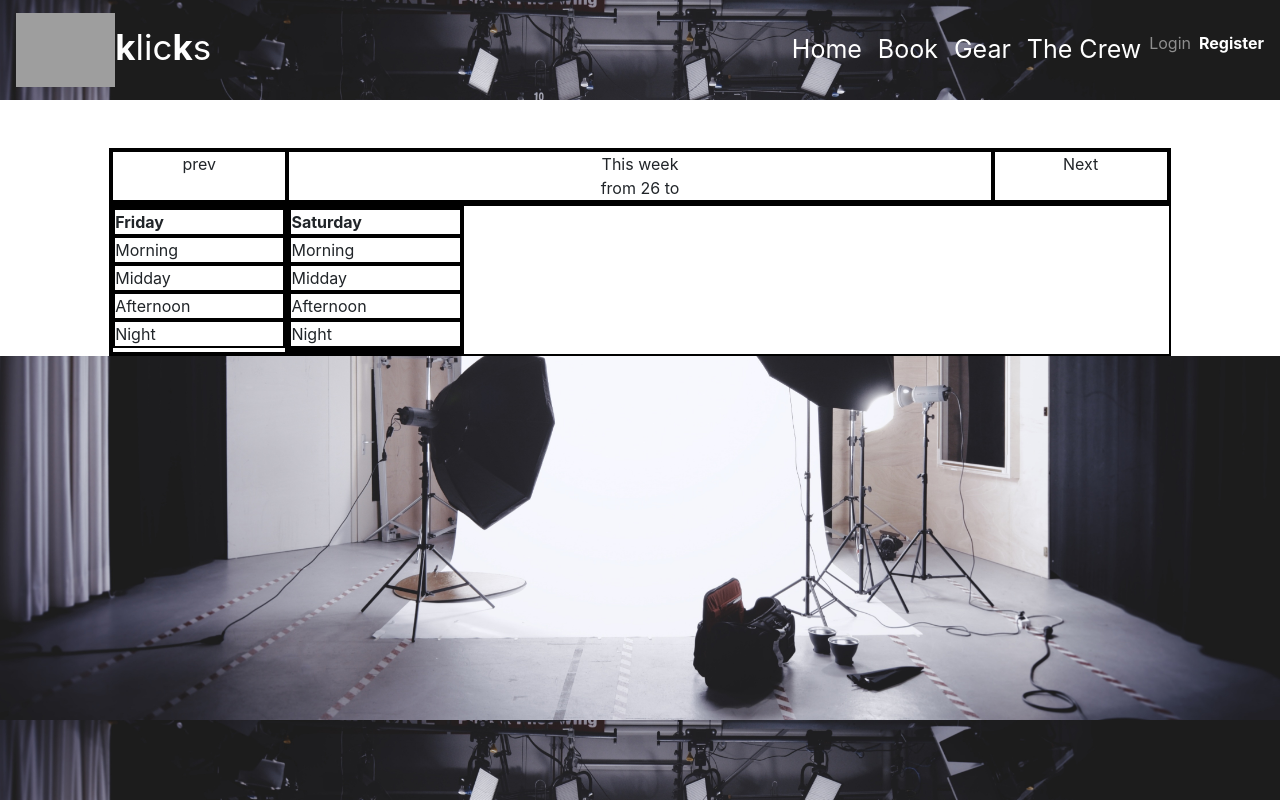
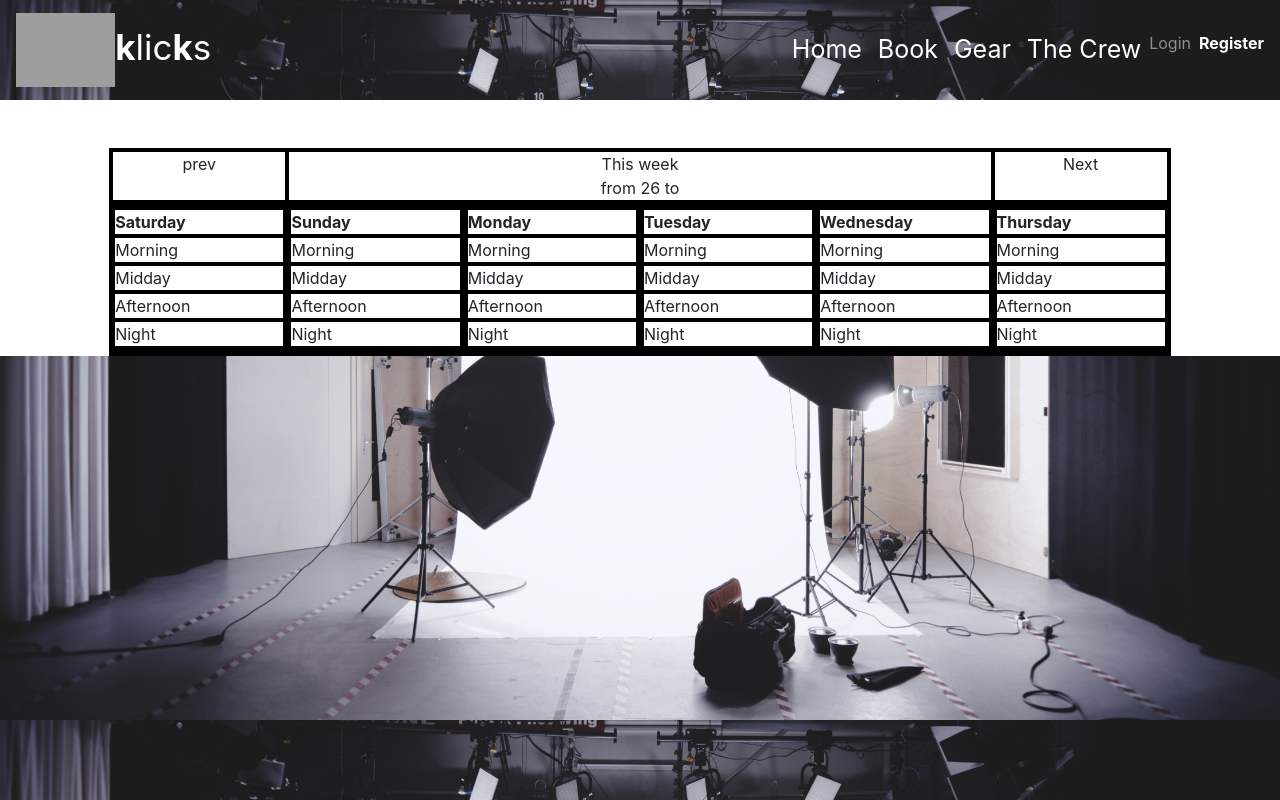
Before and after one commit to giorgoskoz/cb7teamProtoFront, a React (Create React App) app: page /ctest in a window 1280 px wide. Built offline with nearby package versions, Linux system fonts and the light colour scheme; grey boxes are pictures that could not be loaded.

Commit message:
CalendarTest working

```diff
--- a/src/components/CalendarTest.jsx
+++ b/src/components/CalendarTest.jsx
@@ -1,5 +1,6 @@
 import React from 'react';
 import { Container, Col, Row, Jumbotron } from 'react-bootstrap';
+import Moment from 'react-moment';
 
 class CalendarTest extends React.Component{
 
@@ -13,6 +14,7 @@ class CalendarTest extends React.Component{
 
         this.dayWithWords = this.dayWithWords.bind(this);
         this.dailySchedule = this.dailySchedule.bind(this);
+        this.sixDays = this.sixDays.bind(this);
     }
 
     dayWithWords( dayNo ) {
@@ -28,15 +30,26 @@ class CalendarTest extends React.Component{
         return weekdays[dayNo];
     }
 
-    dailySchedule ( date ){
+    sixDays( date ){
+        let sixDaysCols = [];
+        for(let i = 0; i < 6; i++){
+            let nextDay = new Date();
+            nextDay.setDate(date.getDate()+1);
+            let sixDaysCol = this.dailySchedule( nextDay, i );
+            sixDaysCols.push(sixDaysCol);
+        };
+        return sixDaysCols;
+    }
+
+    dailySchedule ( date, j ){
         let timeslots = ["Morning", "Midday", "Afternoon", "Night"];
-        let timeslotList = [];
+        let timeslotList = [<Row style={{border: "2px solid black"}}><b>{this.dayWithWords(date.getDay() + j)}</b></Row>];
         for(let i = 0; i<=timeslots.length ; i++){
             let timeslotRow = <Row style={{border: "2px solid black"}}>{timeslots[i]}</Row>
                 timeslotList.push(timeslotRow)
         };
 
-        return timeslotList;
+        return <Col style={{border: "2px solid black"}} className="col-2">{ timeslotList }</Col>;
     }
 
     render(){
@@ -50,18 +63,15 @@ class CalendarTest extends React.Component{
                                 <Col style={{border: "2px solid black"}}>Next</Col>
                             </Row>
                             <Row style={{border: "2px solid black"}}>
-                                <Col style={{border: "2px solid black"}} className="col-2">
+                                {/* <Col style={{border: "2px solid black"}} className="col-2">
                                     <Row style={{border: "2px solid black"}}><b>{this.dayWithWords(this.state.baseDate.getDay())}</b></Row>
                                     <Row style={{border: "2px solid black"}}>Morning</Row>
                                     <Row style={{border: "2px solid black"}}>Midday</Row>
                                     <Row style={{border: "2px solid black"}}>Afternoon</Row>
                                     <Row style={{border: "2px solid black"}}>Night</Row>
                                 </Col>
-                                <Col style={{border: "2px solid black"}} className="col-2">
-                                    <Row style={{border: "2px solid black"}}><b>{this.dayWithWords(this.state.baseDate.getDay() + 1)}</b></Row>
-                                    {this.dailySchedule( this.state.baseDate)}
-                                </Col>
-                                <div></div>
+                                    {this.dailySchedule( this.state.baseDate, 1)} */}
+                                {this.sixDays( this.state.baseDate)}
                             </Row>
                         </Container>
                     </Col>
```
